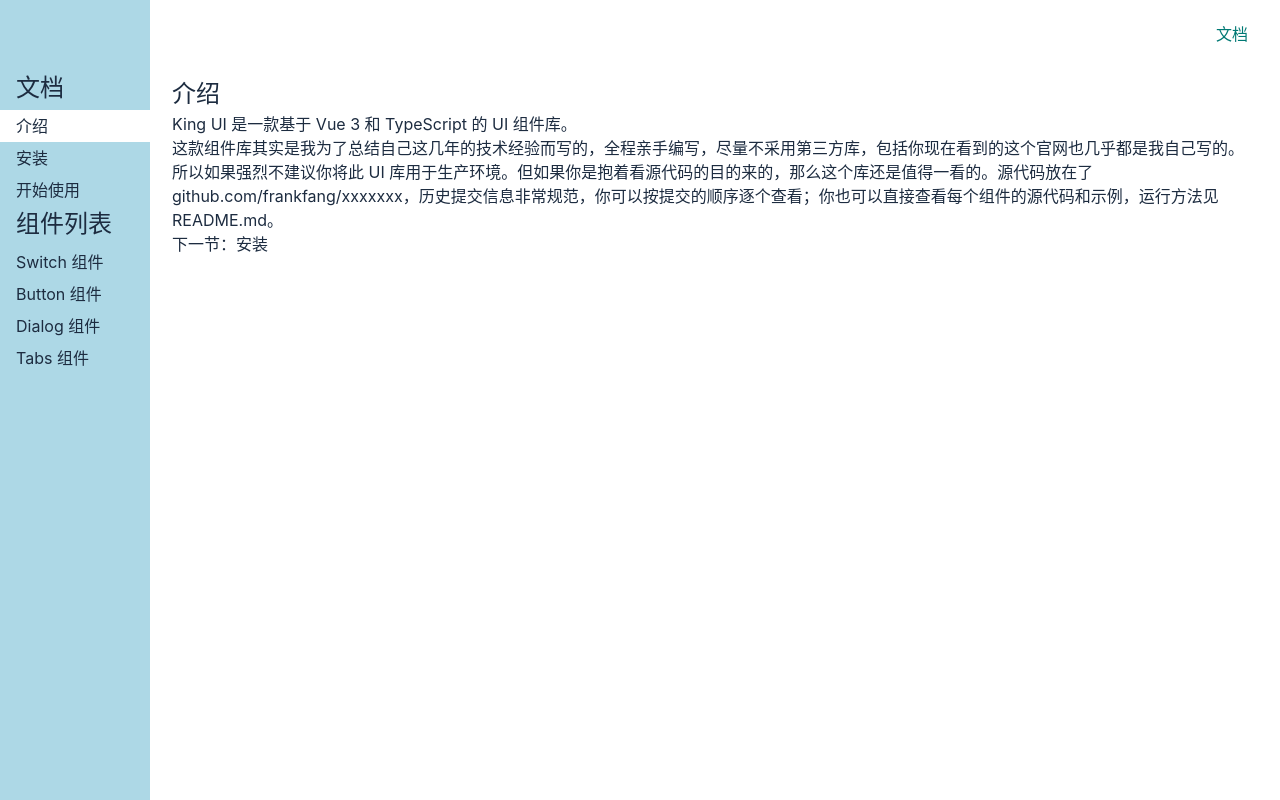
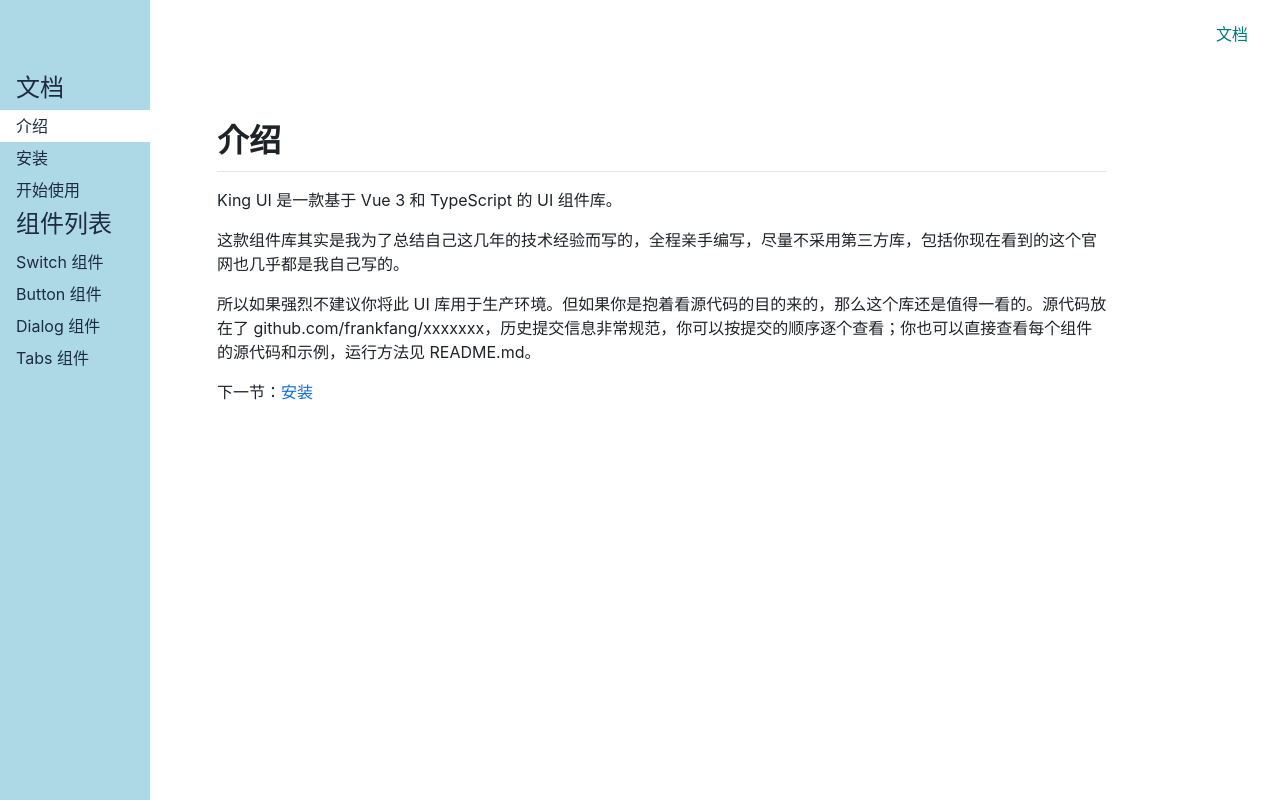
Before and after one commit to HugoAtGithub/titi-for-vue3, a Vue app: page /#/doc/intro in a window 1280 px wide. Built offline with nearby package versions, Linux system fonts and the light colour scheme.

Commit message:
引入 github 样式

```diff
--- a/package.json
+++ b/package.json
@@ -6,6 +6,7 @@
     "build": "vite build"
   },
   "dependencies": {
+    "github-markdown-css": "^4.0.0",
     "vue": "^3.0.2",
     "vue-router": "4.0.0-rc.2"
   },
--- a/src/index.scss
+++ b/src/index.scss
@@ -38,3 +38,17 @@ body {
   fill: currentColor;
   overflow: hidden;
 }
+
+.markdown-body {
+  box-sizing: border-box;
+  min-width: 200px;
+  max-width: 980px;
+  margin: 0 auto;
+  padding: 45px;
+}
+
+@media (max-width: 767px) {
+  .markdown-body {
+    padding: 15px;
+  }
+}
--- a/src/main.ts
+++ b/src/main.ts
@@ -3,6 +3,7 @@ import './lib/titi.scss'
 import {createApp} from 'vue'
 import App from './App.vue'
 import {router} from "./router";
+import 'github-markdown-css'
 
 
 const app = createApp(App)
--- a/src/views/GetStarted.vue
+++ b/src/views/GetStarted.vue
@@ -1,5 +1,5 @@
 <template>
-  <article>
+  <article class="markdown-body">
     <h1>
       开始使用
     </h1>
--- a/src/views/Install.vue
+++ b/src/views/Install.vue
@@ -1,5 +1,5 @@
 <template>
-  <article>
+  <article class="markdown-body">
     <h1>安装</h1>
     <p>打开终端运行下列命令：</p>
     <pre><code>npm install king-ui</code></pre>
--- a/src/views/Intro.vue
+++ b/src/views/Intro.vue
@@ -1,5 +1,5 @@
 <template>
-  <article>
+  <article class="markdown-body">
     <h1>介绍</h1>
     <p>King UI 是一款基于 Vue 3 和 TypeScript 的 UI 组件库。</p>
     <p>这款组件库其实是我为了总结自己这几年的技术经验而写的，全程亲手编写，尽量不采用第三方库，包括你现在看到的这个官网也几乎都是我自己写的。</p>
```
Also changed, not shown: 1 other file (tests, documents, lock files or other folders).
